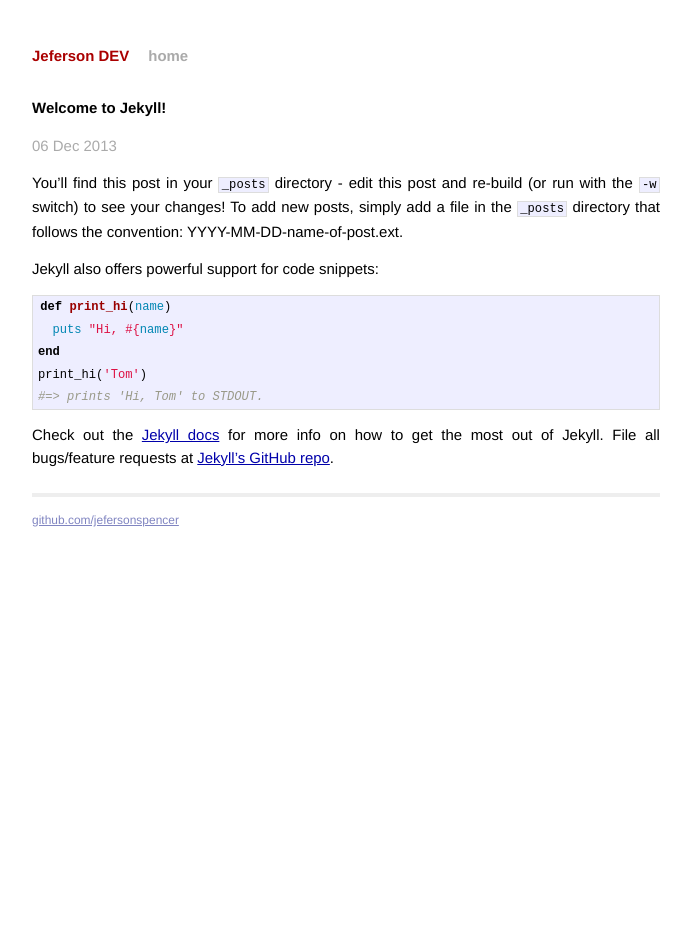
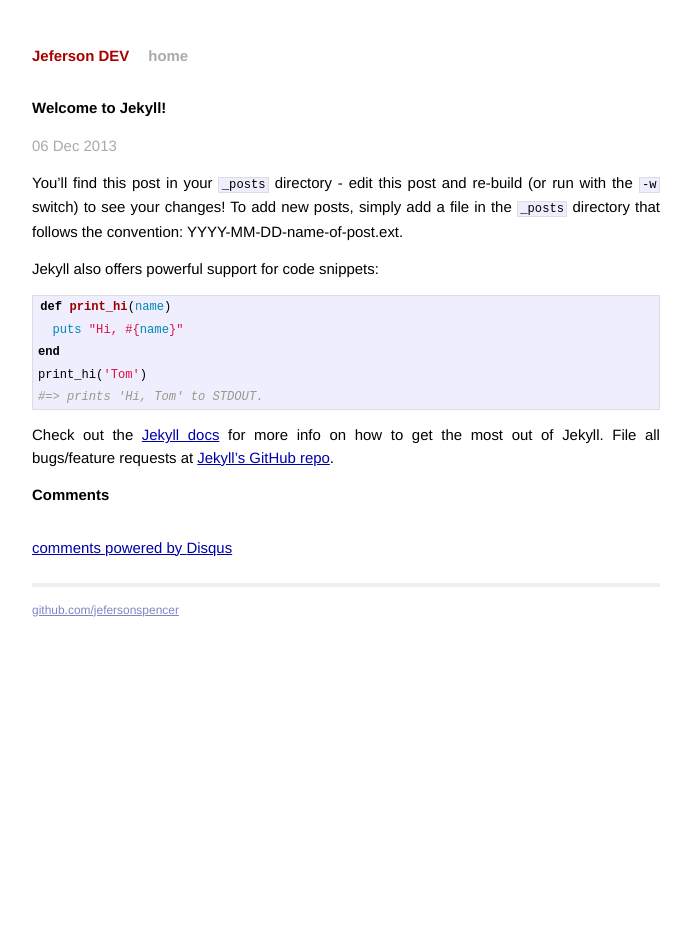
Before and after one commit to jefersonchaves/jefersonchaves.github.io, a Jekyll site: the page built from _posts/2013-12-06-welcome-to-jekyll.markdown, in a window 1280 px wide. Shown: the whole page, without its empty margins (294-985 px from the left). Built offline with Jekyll 4.4.1, drawn with Linux system fonts in a browser that asks for light colours; Markdown is read by kramdown in place of the engine named in the settings; comment, search, counter and statistics services are not loaded.

Commit message:
Adding disqus

```diff
--- a/_config.yml
+++ b/_config.yml
@@ -13,6 +13,12 @@
 github_repo_url: https://github.com/jefersonspencer/jefersonspencer.github.io/
 
 #
+# Disqus comments
+#
+disqus_short_name: jefersondev
+disqus_show_comment_count: true
+
+#
 # Jekyll Settings
 #
 markdown: redcarpet
--- /dev/null
+++ b/_includes/disqus.html
@@ -0,0 +1,13 @@
+{% if site.disqus_short_name and page.comments != false %}
+    <script type="text/javascript">
+        var disqus_shortname = '{{ site.disqus_short_name }}';
+
+        (function() {
+            var dsq = document.createElement('script'); dsq.type = 'text/javascript'; dsq.async = true;
+            dsq.src = '//' + disqus_shortname + '.disqus.com/embed.js';
+            (document.getElementsByTagName('head')[0] || document.getElementsByTagName('body')[0]).appendChild(dsq);
+        })();
+    </script>
+    <noscript>Please enable JavaScript to view the <a href="http://disqus.com/?ref_noscript">comments powered by Disqus.</a></noscript>
+    <a href="http://disqus.com" class="dsq-brlink">comments powered by <span class="logo-disqus">Disqus</span></a>
+{% endif %}
--- a/_layouts/post.html
+++ b/_layouts/post.html
@@ -7,3 +7,10 @@
 <div class="post">
 {{ content }}
 </div>
+
+{% if site.disqus_short_name and page.comments == true %}
+<section id="comment">
+    <h1 class="title">Comments</h1>
+    <div id="disqus_thread" aria-live="polite">{% include disqus.html %}</div>
+</section>
+{% endif %}
--- a/_posts/2013-12-06-welcome-to-jekyll.markdown
+++ b/_posts/2013-12-06-welcome-to-jekyll.markdown
@@ -3,6 +3,7 @@
 title:  "Welcome to Jekyll!"
 date:   2013-12-06 01:19:07
 categories: jekyll update
+comments: true
 ---
 
 You'll find this post in your `_posts` directory - edit this post and re-build (or run with the `-w` switch) to see your changes!
```
